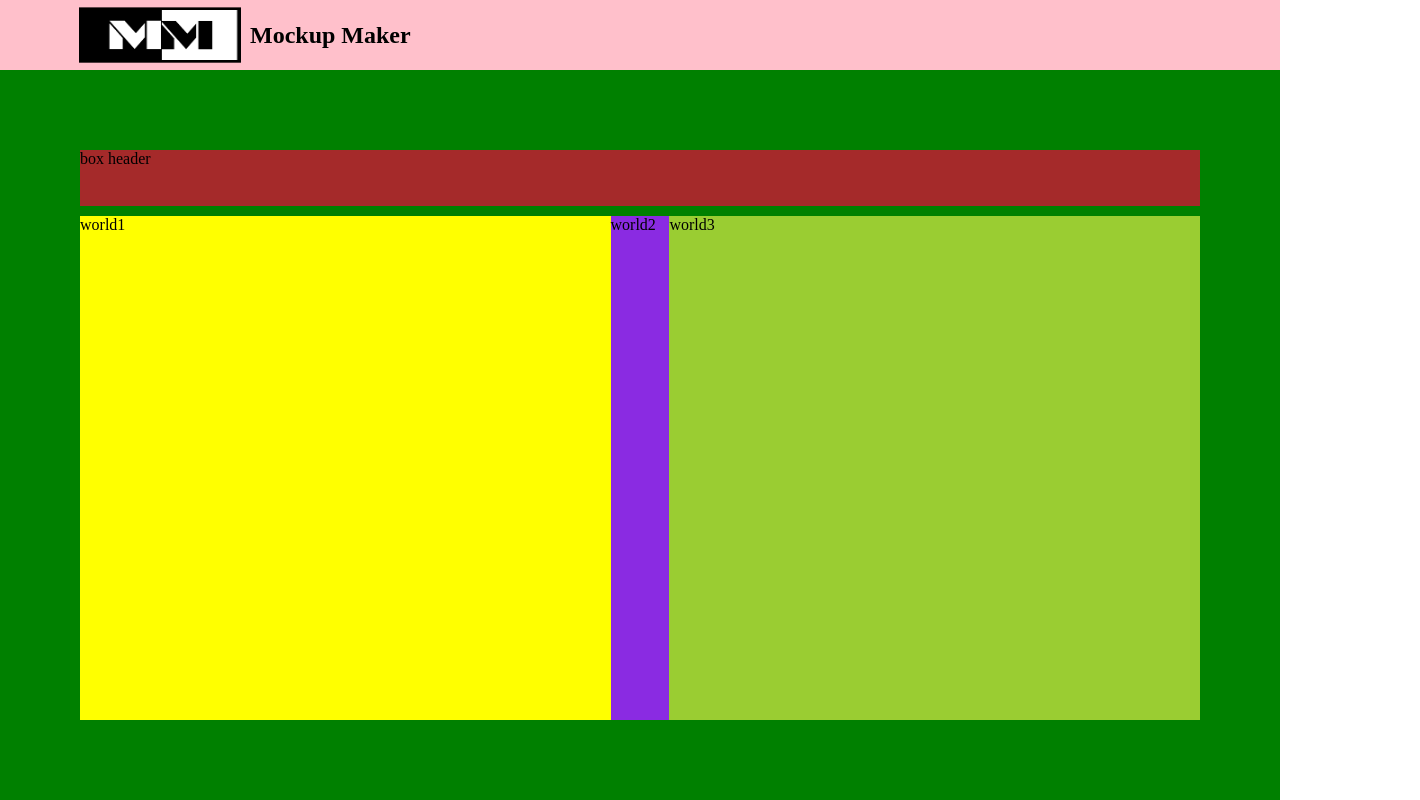
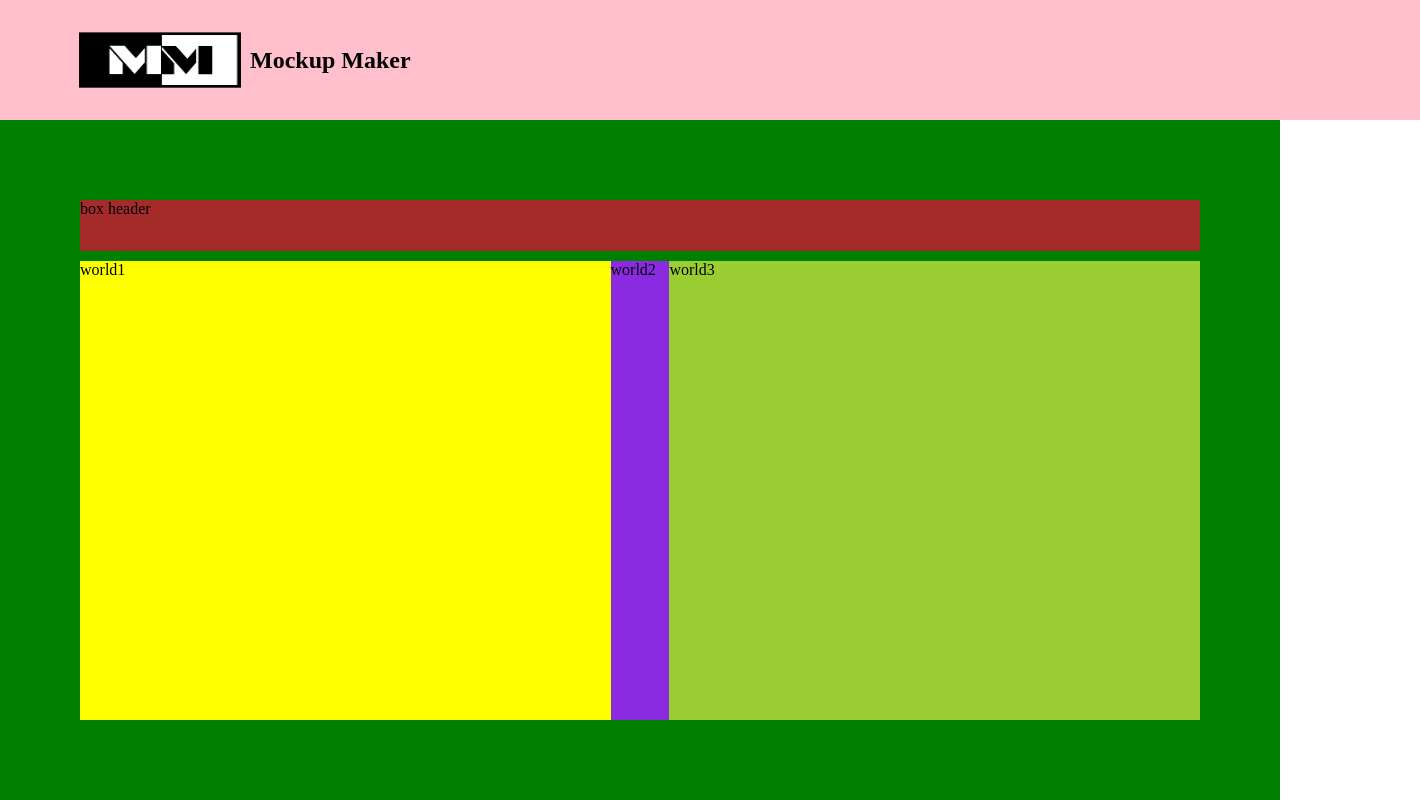
Before and after one commit to newtypeid/mockup-maker, a React app: page / in a window 1280 px wide. Shown: the whole page, 1420 px wide, since content can reach past the window. Built offline with nearby package versions, Linux system fonts and the light colour scheme.

Commit message:
EDIT: 헤더 컴포넌트를 헤더,푸터 전용 레이아웃 컴포넌트로 수정

```diff
--- a/src/components/App.tsx
+++ b/src/components/App.tsx
@@ -1,13 +1,14 @@
 import * as React from 'react';
 import './App.scss';
 import { BodyComponent } from './body';
-import { HeaderComponent } from './header';
+import { LayoutComponent } from './Layout';
 class App extends React.Component {
   render() {
     return (
       <div className="container">
-        <HeaderComponent />
-        <BodyComponent />
+        <LayoutComponent>
+          <BodyComponent />
+        </LayoutComponent>
       </div>
     );
   }
--- a/src/components/header/header.scss
+++ b/src/components/Layout/index.scss
@@ -3,7 +3,7 @@
   min-height: 70px;
   flex: 1;
   display: flex;
-  flex-direction: row;
+  flex-direction: column;
   justify-content: center;
   position: sticky !important;
   z-index: 10;
--- a/src/components/header/index.tsx
+++ b/src/components/Layout/index.tsx
@@ -1,11 +1,17 @@
 import * as React from 'react';
 import logo from '../../assets/logo.png';
-import './header.scss';
-export const HeaderComponent = () => (
+import './index.scss';
+
+interface IProps {
+  children: any;
+}
+
+export const LayoutComponent = ({ children }: IProps) => (
   <div className="header_container">
     <div className="header_inner">
       <img src={logo} alt="" />
       <h2>Mockup Maker</h2>
     </div>
+    {children}
   </div>
 );
--- a/src/components/body/index.tsx
+++ b/src/components/body/index.tsx
@@ -1,5 +1,5 @@
 import * as React from 'react';
-import './body.scss';
+import './index.scss';
 export const BodyComponent = () => (
   <div className="body_container">
     <div className="box_header">box header</div>
```
Also changed, not shown: src/components/body/index.scss (renamed from src/components/body/body.scss).
